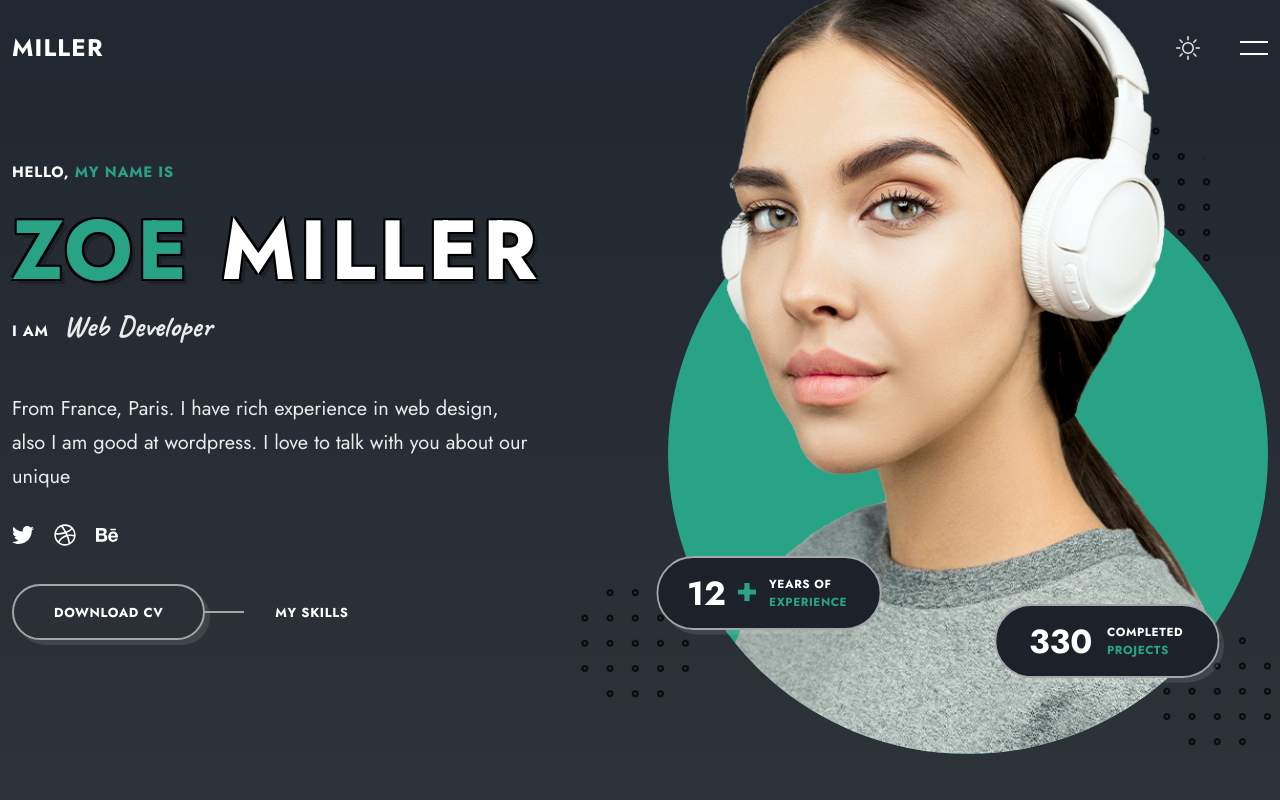
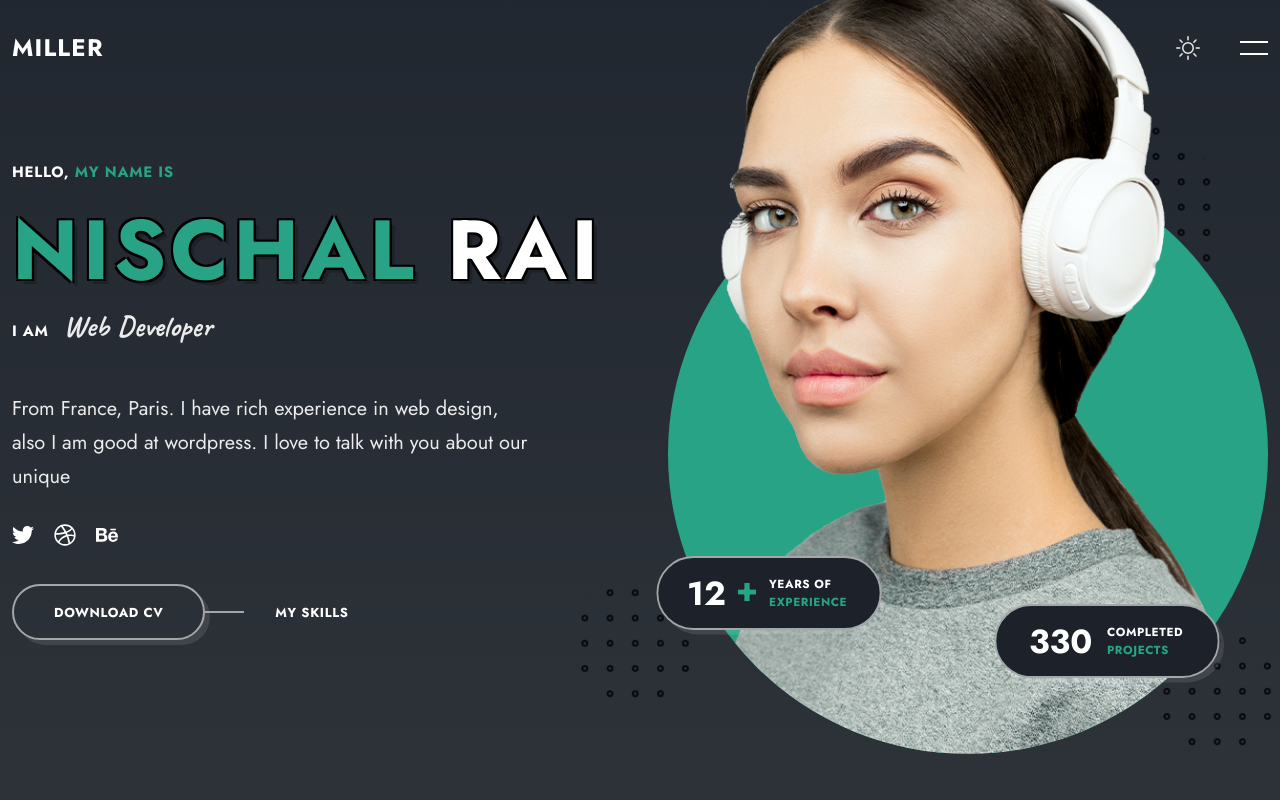
Before and after one commit to nischalpilmong/modern-react-portfolio-website, a React (Vite) app: page /#home in a window 1280 px wide. Shown: the top 800 px of the page. Built offline with nearby package versions, Linux system fonts and the light colour scheme.

Commit message:
changed the profile name

```diff
--- a/src/components/home/Home.jsx
+++ b/src/components/home/Home.jsx
@@ -13,7 +13,7 @@ const Home = () => {
             <div className='home__container container'>
                   <p className='home__subtitle text-cs'>Hello, <span>My Name Is</span></p>
                   <h1 className='home__title text-cs'>
-                      <span>ZOE</span> MILLER
+                      <span>NISCHAL</span> RAI
                   </h1>
                   <p className='home__job'>
                       <span className='text-cs'>I Am</span> <b>Web Developer</b>
```
